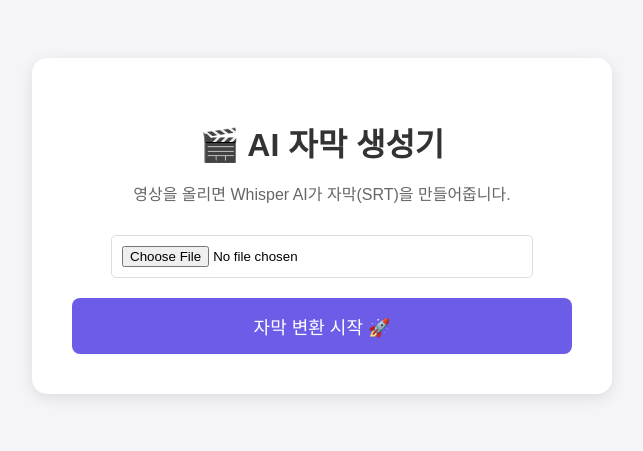
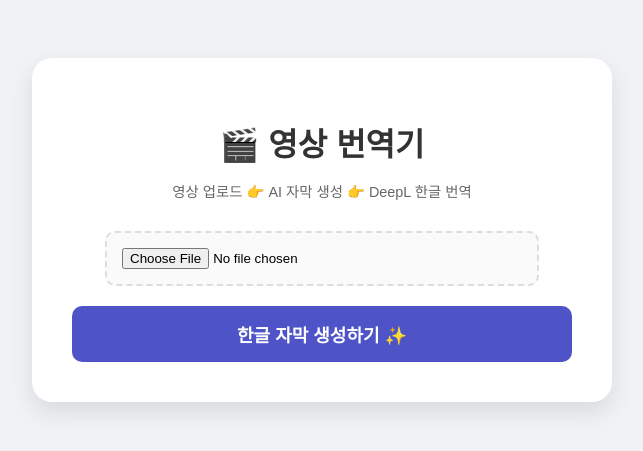
Before and after one commit to mulmin/auto_transmition_subtitle, a Flask app: page / in a window 1280 px wide. Shown: the top 451 px of the page, without its empty margins (318-961 px from the left). Run offline with Flask 3, Linux system fonts and the light colour scheme.

Commit message:
팀원 모듈 통합 및 웹 기능 최종 완성

```diff
--- a/app.py
+++ b/app.py
@@ -1,73 +1,37 @@
 import os
-import whisper
-import srt
-from datetime import timedelta
 from flask import Flask, render_template, request, send_file
 from werkzeug.utils import secure_filename
-from moviepy.editor import VideoFileClip
+
+# 팀원들이 만든 모듈 가져오기 (Import)
+from audio import AudioExtractor
+from engsrt import WhisperTranscriber
+from en_to_ko import DeepLTranslator
 
 app = Flask(__name__)
 
-# --- 설정 ---
-# 업로드 폴더 설정
+# 경로 설정
 BASE_DIR = os.path.dirname(os.path.abspath(__file__))
 UPLOAD_FOLDER = os.path.join(BASE_DIR, 'uploads')
 os.makedirs(UPLOAD_FOLDER, exist_ok=True)
 
-# 모델 크기 설정 (컴퓨터 성능에 따라 base, small, medium 선택)
-MODEL_SIZE = "base"
+# 모델 크기 설정 (팀원 코드 기본값인 small 사용)
+MODEL_SIZE = "small"
 
-# 🚀 서버 켤 때 Whisper 모델 미리 로드 (시간 절약)
-print(f"⏳ Whisper '{MODEL_SIZE}' 모델을 로딩 중입니다... (잠시만 기다려주세요)")
-try:
-    WHISPER_MODEL = whisper.load_model(MODEL_SIZE)
-    print("✅ 모델 로드 완료!")
-except Exception as e:
-    print(f"❌ 모델 로드 실패: {e}")
+# --- 객체 초기화 (서버 켤 때 한 번만 준비) ---
+print("⚙️ 시스템 초기화 중...")
+extractor = AudioExtractor(UPLOAD_FOLDER) # 오디오 추출기
+transcriber = WhisperTranscriber(model_size=MODEL_SIZE) # Whisper 자막기
+translator = DeepLTranslator() # DeepL 번역기
+print("✅ 시스템 준비 완료!")
 
-# --- 오디오 추출 함수 ---
-def extract_audio(video_path):
-    base_name = os.path.splitext(os.path.basename(video_path))[0]
-    audio_path = os.path.join(UPLOAD_FOLDER, f"{base_name}_temp.mp3")
 
-    # MoviePy로 변환
-    video_clip = VideoFileClip(video_path)
-    video_clip.audio.write_audiofile(audio_path, codec='mp3', logger=None)
-    video_clip.close()
-    return audio_path
-
-# --- AI 자막 생성 함수 ---
-def generate_srt_logic(audio_path):
-    # Whisper로 트랜스크립션 수행
-    result = WHISPER_MODEL.transcribe(audio_path, language="en", word_timestamps=True)
-
-    subtitles = []
-    for i, segment in enumerate(result["segments"]):
-        start = timedelta(seconds=segment['start'])
-        end = timedelta(seconds=segment['end'])
-        text = segment['text'].strip()
-        subtitles.append(srt.Subtitle(index=i+1, start=start, end=end, content=text))
-
-    # SRT 파일 저장
-    base_name = os.path.splitext(os.path.basename(audio_path))[0].replace('_temp', '')
-    srt_filename = f"{base_name}.srt"
-    srt_path = os.path.join(UPLOAD_FOLDER, srt_filename)
-
-    with open(srt_path, 'w', encoding='utf-8') as f:
-        f.write(srt.compose(subtitles))
-
-    return srt_path
-
-# --- 웹 라우팅 ---
 @app.route('/', methods=['GET', 'POST'])
 def index():
     if request.method == 'POST':
-        if 'video_file' not in request.files:
-            return '파일이 없습니다.'
-
+        # 1. 파일 받기
+        if 'video_file' not in request.files: return '파일 없음'
         file = request.files['video_file']
-        if file.filename == '':
-            return '파일을 선택해주세요.'
+        if file.filename == '': return '선택 안함'
 
         if file:
             filename = secure_filename(file.filename)
@@ -76,24 +40,50 @@ def index():
 
             audio_path = None
             try:
-                # 1. 오디오 추출
-                audio_path = extract_audio(video_path)
+                # ----------------------------------------------
+                # 팀원들의 코드 로직 실행
+                # ----------------------------------------------
 
-                # 2. AI 자막 생성
-                srt_path = generate_srt_logic(audio_path)
+                # 2. 오디오 추출 (audio.py 사용)
+                # (팀원 코드는 저장 경로를 내부에서 정하므로 video_path만 넘김)
+                audio_path = extractor.extract(video_path)
 
-                # 3. 다운로드 제공
-                return send_file(srt_path, as_attachment=True)
+                # 3. Whisper로 영어 자막 생성 (engsrt.py 사용)
+                segments = transcriber.run_whisper(audio_path)
+                eng_subtitles = transcriber.create_srt_content(segments)
+
+                # 영어 자막 파일명 설정
+                base_name = os.path.splitext(filename)[0]
+                eng_srt_path = os.path.join(UPLOAD_FOLDER, f"{base_name}_en.srt")
+                transcriber.save_srt_file(eng_subtitles, eng_srt_path)
+
+                # 4. DeepL로 한글 번역 (en_to_ko.py 사용)
+                final_download_path = eng_srt_path # 기본은 영어 자막 다운로드
+
+                if translator.translator: # 번역기가 정상 연결되었다면
+                    print("[INFO] 한글 번역을 시작합니다...")
+                    kor_subtitles = transcriber.translate_subtitles(eng_subtitles, translator)
+
+                    # 한글 자막 파일 저장
+                    kor_srt_path = os.path.join(UPLOAD_FOLDER, f"{base_name}_ko.srt")
+                    transcriber.save_srt_file(kor_subtitles, kor_srt_path)
+
+                    # 다운로드 대상을 한글 자막으로 변경
+                    final_download_path = kor_srt_path
+                else:
+                    print("[WARN] DeepL 키가 없거나 오류가 있어 영어 자막만 제공합니다.")
+
+                # 5. 결과 파일 다운로드 (한글 자막 우선, 없으면 영어)
+                return send_file(final_download_path, as_attachment=True)
 
             except Exception as e:
                 return f"❌ 에러 발생: {str(e)}"
             finally:
-                # 청소: 원본 영상과 임시 오디오 삭제 (SRT는 다운로드해야 하니 유지)
+                # 청소: 원본 영상과 추출된 오디오 삭제
                 if os.path.exists(video_path): os.remove(video_path)
                 if audio_path and os.path.exists(audio_path): os.remove(audio_path)
 
     return render_template('index.html')
 
 if __name__ == '__main__':
-    # 로컬 서버 실행 (debug=True로 하면 에러 메시지를 웹에서 볼 수 있음)
     app.run(debug=True, port=5000)
--- a/templates/index.html
+++ b/templates/index.html
@@ -2,100 +2,86 @@
 <html lang="ko">
 <head>
     <meta charset="UTF-8">
-    <meta name="viewport" content="width=device-width, initial-scale=1.0">
-    <title>AI 자동 자막 생성기</title>
+    <title>영상 한영 번역기</title>
     <style>
-        body { font-family: 'Apple SD Gothic Neo', sans-serif; text-align: center; background-color: #f4f4f9; padding: 50px; }
-        .container { background: white; padding: 40px; border-radius: 15px; box-shadow: 0 4px 15px rgba(0,0,0,0.1); display: inline-block; max-width: 500px; width: 100%; }
-        h1 { color: #333; margin-bottom: 10px; }
-        p { color: #666; margin-bottom: 30px; }
+        body { font-family: 'Apple SD Gothic Neo', sans-serif; text-align: center; background-color: #f0f2f5; padding: 50px; }
+        .container { background: white; padding: 40px; border-radius: 20px; box-shadow: 0 10px 25px rgba(0,0,0,0.1); display: inline-block; max-width: 500px; width: 100%; }
+        h1 { color: #333; margin-bottom: 5px; }
+        .subtitle { color: #666; font-size: 0.9em; margin-bottom: 30px; }
 
-        input[type="file"] { margin-bottom: 20px; padding: 10px; border: 1px solid #ddd; border-radius: 5px; width: 80%; }
+        input[type="file"] { margin-bottom: 20px; padding: 15px; border: 2px dashed #ddd; border-radius: 10px; width: 80%; background: #fafafa; }
 
-        button { background-color: #6c5ce7; color: white; border: none; padding: 15px 30px; font-size: 18px; border-radius: 8px; cursor: pointer; transition: 0.3s; width: 100%; }
-        button:hover { background-color: #5b4cc4; }
-        button:disabled { background-color: #ccc; cursor: not-allowed; }
+        button { background-color: #4e54c8; color: white; border: none; padding: 15px 30px; font-size: 18px; border-radius: 10px; cursor: pointer; transition: 0.3s; width: 100%; font-weight: bold;}
+        button:hover { background-color: #3f44a5; transform: translateY(-2px); }
 
-        .loading, .success { display: none; margin-top: 20px; }
-        .spinner { border: 4px solid #f3f3f3; border-top: 4px solid #6c5ce7; border-radius: 50%; width: 40px; height: 40px; animation: spin 1s linear infinite; margin: 0 auto 15px auto; }
+        .loading, .success { display: none; margin-top: 30px; }
+        .spinner { border: 4px solid #f3f3f3; border-top: 4px solid #4e54c8; border-radius: 50%; width: 40px; height: 40px; animation: spin 1s linear infinite; margin: 0 auto 15px auto; }
         @keyframes spin { 0% { transform: rotate(0deg); } 100% { transform: rotate(360deg); } }
-        .loading-text { color: #6c5ce7; font-weight: bold; }
-        .success-text { color: #00b894; font-weight: bold; font-size: 1.2em; }
+        .info-text { color: #4e54c8; font-weight: bold; line-height: 1.6; }
     </style>
 </head>
 <body>
 
     <div class="container">
-        <h1>🎬 AI 자막 생성기</h1>
-        <p>영상을 올리면 Whisper AI가 자막(SRT)을 만들어줍니다.</p>
+        <h1>🎬 영상 번역기</h1>
+        <p class="subtitle">영상 업로드 👉 AI 자막 생성 👉 DeepL 한글 번역</p>
 
         <div class="input-area" id="inputArea">
             <form id="uploadForm">
                 <input type="file" name="video_file" id="videoFile" accept="video/*" required>
                 <br>
-                <button type="submit" id="submitBtn">자막 변환 시작 🚀</button>
+                <button type="submit">한글 자막 생성하기 ✨</button>
             </form>
         </div>
 
         <div class="loading" id="loadingArea">
             <div class="spinner"></div>
-            <div class="loading-text">
-                AI가 영상을 분석 중입니다... 🤖<br>
+            <div class="info-text">
+                1. 오디오 추출 중... 🎵<br>
+                2. Whisper가 영어 받아쓰기 중... 🤖<br>
+                3. DeepL이 한글로 번역 중... 🇰🇷<br>
                 (잠시만 기다려주세요!)
             </div>
         </div>
 
         <div class="success" id="successArea">
-            <div class="success-text">🎉 자막 생성 완료!</div>
-            <p>파일이 다운로드되었습니다.</p>
-            <button onclick="location.reload()">다른 영상 변환하기</button>
+            <h2 style="color: #00b894;">완료! 🎉</h2>
+            <p>자막 파일이 다운로드되었습니다.</p>
+            <button onclick="location.reload()">다른 영상 번역하기</button>
         </div>
     </div>
 
     <script>
+        // (기존 스크립트와 동일)
         const form = document.getElementById('uploadForm');
         const inputArea = document.getElementById('inputArea');
         const loadingArea = document.getElementById('loadingArea');
         const successArea = document.getElementById('successArea');
 
         form.addEventListener('submit', async (e) => {
-            e.preventDefault(); // 기본 폼 제출 막기 (화면 깜빡임 방지)
+            e.preventDefault();
+            const fileInput = document.getElementById('videoFile');
+            if(fileInput.files.length === 0) { alert("파일을 선택해주세요!"); return; }
 
-            // 파일이 있는지 확인
-            const fileInput = document.getElementById('videoFile');
-            if(fileInput.files.length === 0) {
-                alert("파일을 선택해주세요!");
-                return;
-            }
-
-            // UI 변경 (로딩 시작)
             inputArea.style.display = 'none';
             loadingArea.style.display = 'block';
 
-            // 데이터 준비
             const formData = new FormData();
             formData.append('video_file', fileInput.files[0]);
 
             try {
-                // 서버로 전송 (Fetch API 사용)
-                const response = await fetch('/', {
-                    method: 'POST',
-                    body: formData
-                });
-
+                const response = await fetch('/', { method: 'POST', body: formData });
                 if (response.ok) {
-                    // 응답이 오면 파일 다운로드 처리
                     const blob = await response.blob();
                     const url = window.URL.createObjectURL(blob);
                     const a = document.createElement('a');
                     a.href = url;
-                    // 파일 이름 추출 (서버에서 보낸 헤더에서 가져오거나 기본값 사용)
-                    a.download = "subtitle.srt";
+                    // 파일 이름이 헤더에 없으면 기본값
+                    a.download = "translated_subtitle.srt";
                     document.body.appendChild(a);
                     a.click();
                     a.remove();
 
-                    // UI 변경 (성공 화면)
                     loadingArea.style.display = 'none';
                     successArea.style.display = 'block';
                 } else {
@@ -104,11 +90,10 @@
                 }
             } catch (error) {
                 console.error('Error:', error);
-                alert("에러가 발생했습니다: " + error);
+                alert("에러: " + error);
                 location.reload();
             }
         });
     </script>
-
 </body>
 </html>
--- /dev/null
+++ b/test.txt
@@ -0,0 +1,6 @@
+1. https://www.gyan.dev/ffmpeg/builds/ffmpeg-release-essentials.zip 다운받고 - bin 안에 있는 ffmpeg 파일을 꺼내서 류건의 작업실 안에 넣음
+1-2. 제어판켜서 시스템환경변수 편집 해서 path에 류건의 작업실 추가 (이렇게 해야 ffmpeg를 인식함)
+2. pip install openai-whisper moviepy srt deepl python-dotenv
+3. .env 파일 만들어서 류건의 작업실 내에 넣기
+4. 원하는 영어기반 mp4 다운받아서 류건의 작업실 내에 넣고 main.py 사용자 설정 파트에서 VIDEO_FILE_PATH를 상대경로 복붙
+5. 실행 ㄱㄱ
```
Also changed, not shown: audio.py (added, +29 -0 lines), en_to_ko.py (added, +69 -0 lines), engsrt.py (added, +79 -0 lines), main.py (added, +76 -0 lines), README.md (added), 1 other file.
